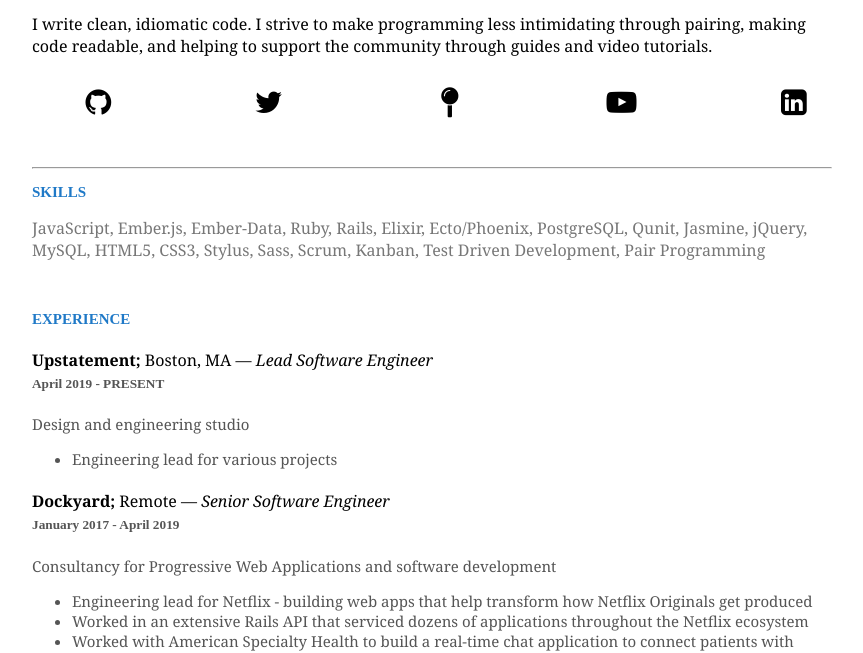
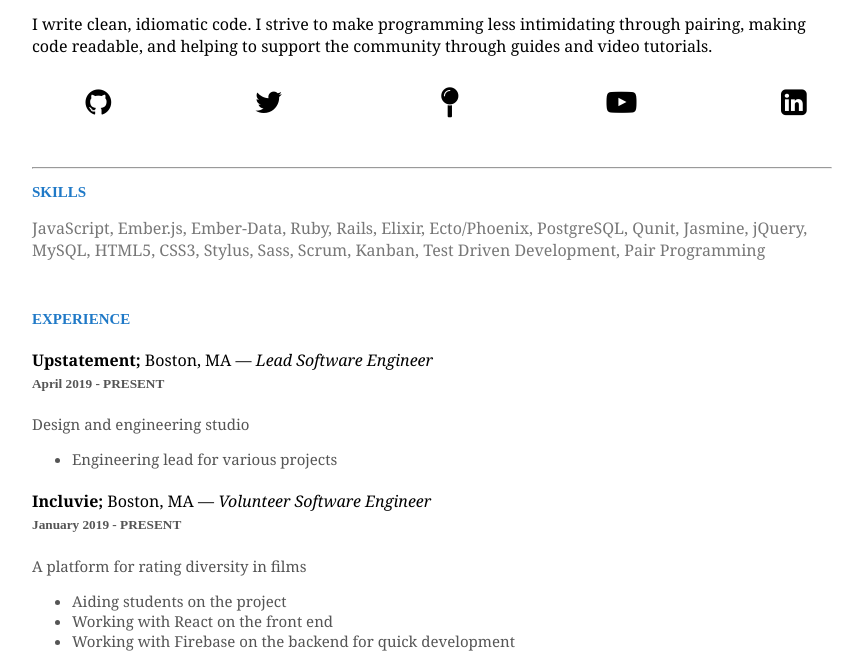
Before and after one commit to sbatson5/sbatson5.github.io, a plain HTML site: page index.html in a window 1280 px wide. Shown: the part 145-798 px from the top of the page, without its empty margins (208-1071 px from the left). Drawn offline with Linux system fonts and the light colour scheme.

Commit message:
add incluvie

```diff
--- a/index.html
+++ b/index.html
@@ -78,6 +78,23 @@
             <li>
               Engineering lead for various projects
             </li>
+          </ul>
+        </div>
+      </div>
+
+      <div class="topic">
+        <h4>
+          Incluvie;
+          <span class="location">Boston, MA —</span>
+          <span class="position">Volunteer Software Engineer</span>
+        </h4>
+        <h5>January 2019 - PRESENT</h5>
+        <div class="description">
+          A platform for rating diversity in films
+          <ul>
+            <li>Aiding students on the project</li>
+            <li>Working with React on the front end</li>
+            <li>Working with Firebase on the backend for quick development</li>
           </ul>
         </div>
       </div>
```
